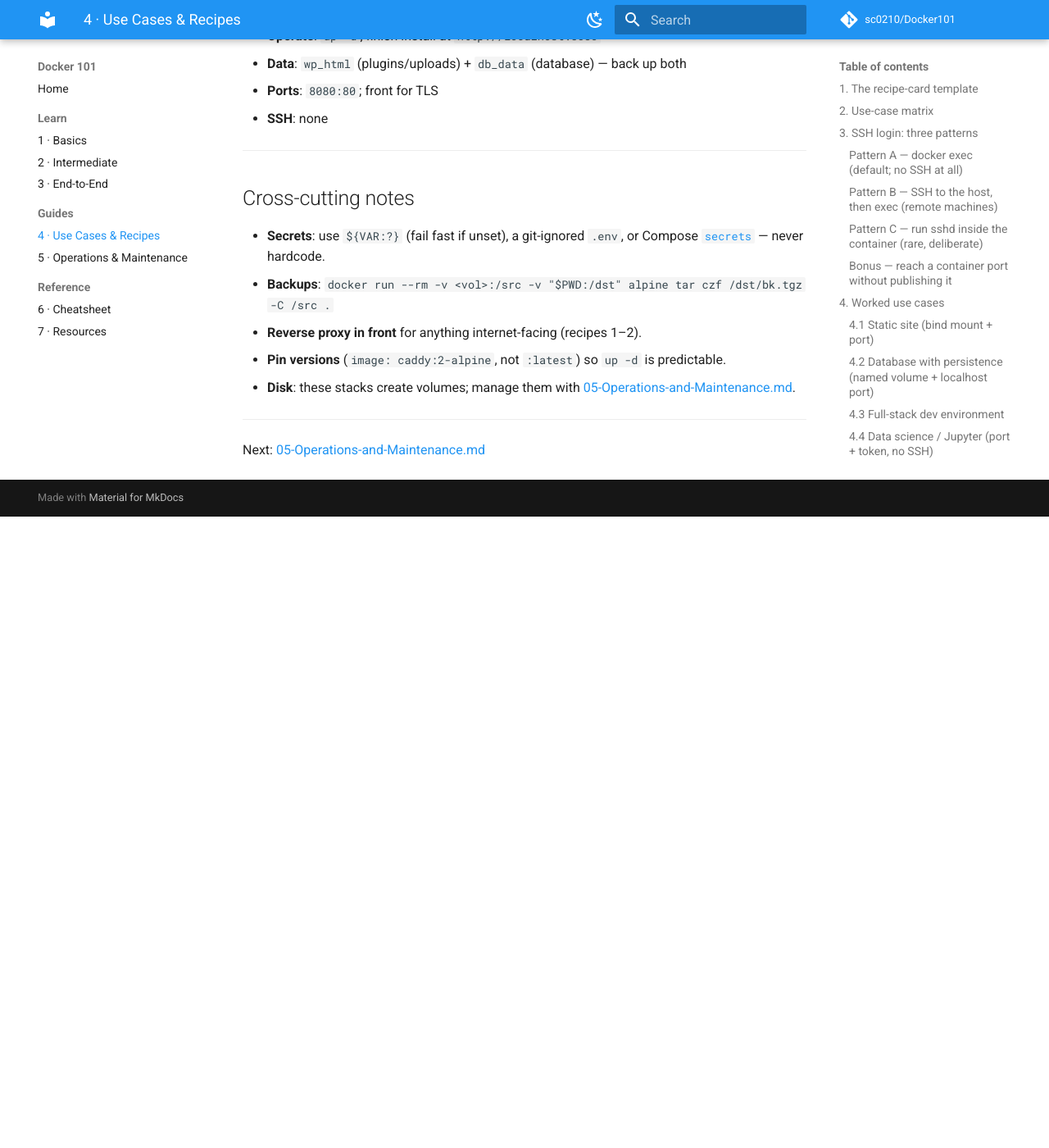
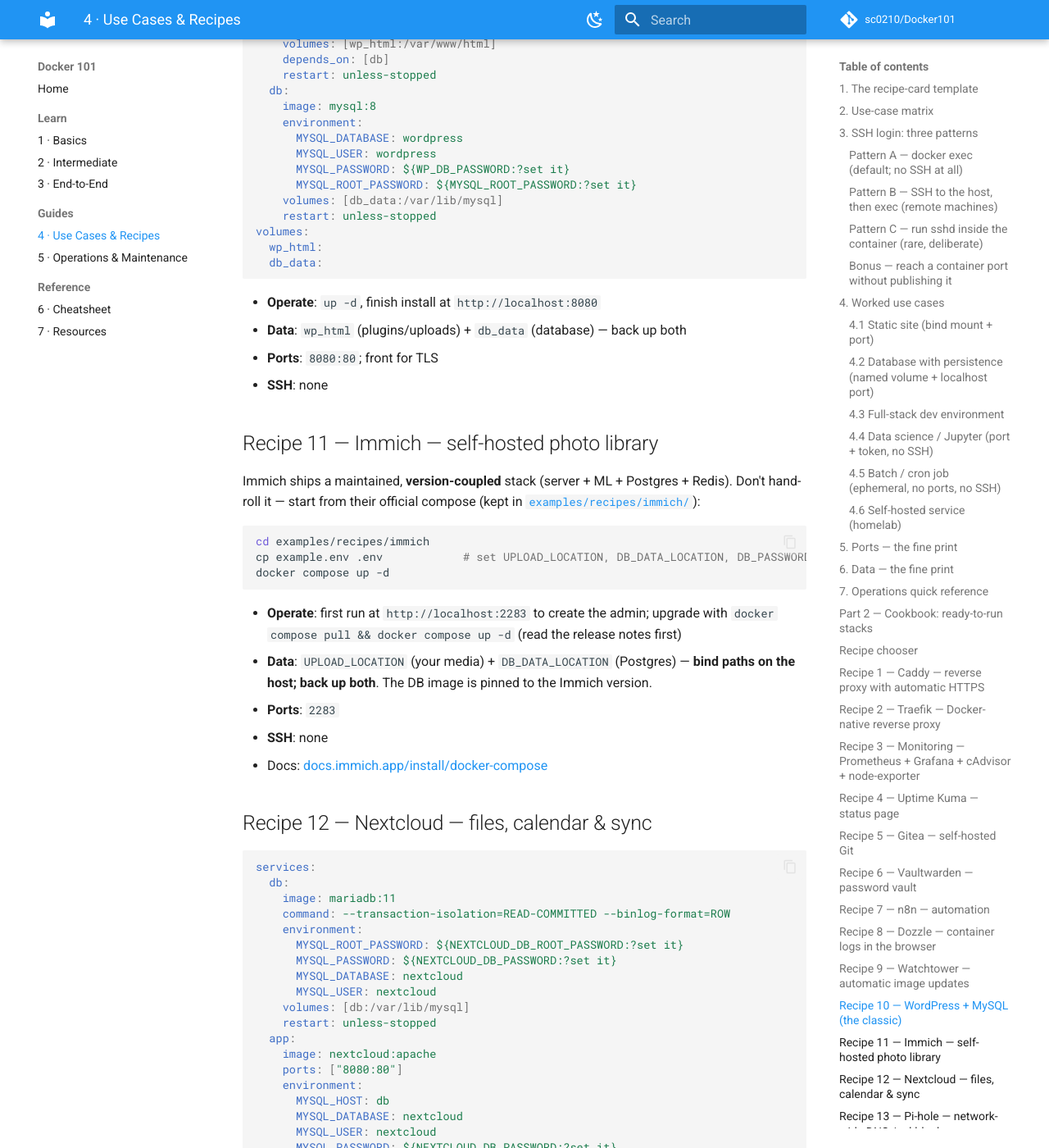
Before and after one commit to sc0210/Docker101, an MkDocs documentation site: the page built from docs/04-Use-Cases-and-Recipes.md, in a window 1280 px wide and 1400 px high, scrolled down 14142 px. Shown: the whole window at 82% size. Built offline with MkDocs 1.6.1 and Material for MkDocs 9.7.7, drawn with Linux system fonts in a browser that asks for light colours; comment, search, counter and statistics services are not loaded; before the commit the page ends 14772 px from its top, so only the background shows below that; some of the changed text lies outside the part shown.

Commit message:
Add Traefik TLS example + Immich/Nextcloud/Pi-hole/Home Assistant recipes; auto-provision Grafana datasource

````diff
--- a/docs/04-Use-Cases-and-Recipes.md
+++ b/docs/04-Use-Cases-and-Recipes.md
@@ -312,6 +312,10 @@
 | Automation/webhooks | **n8n** | visual workflows |
 | Log viewer | **Dozzle** | read-only socket, browser logs |
 | Auto image updates | **Watchtower** | pulls + restarts on new tags |
+| Photos & videos | **Immich** | official compose; DB is version-coupled |
+| Files, calendar, sync | **Nextcloud** | app + MariaDB |
+| Network-wide DNS / ad-block | **Pi-hole** | DNS sinkhole with a web UI |
+| Smart home | **Home Assistant** | host networking + privileged for devices |
 
 ---
 
@@ -390,6 +394,8 @@
 - **Data**: `letsencrypt` volume (`acme.json` — `chmod 600`)
 - **Ports**: `80`, `443`
 - **SSH**: none
+- **Local HTTPS**: runnable example with generated certs in
+  [`examples/recipes/traefik/`](../examples/recipes/traefik/) (mkcert if installed, else openssl)
 - ⚠️ Mounting the Docker socket grants control of the daemon — prefer a **read-only**
   socket (`:ro`) or socket proxy; never expose Traefik's API publicly.
 
@@ -409,7 +415,9 @@
     ports: ["3300:3000"]        # 3000 is commonly taken; map to 3300
     environment:
       GF_SECURITY_ADMIN_PASSWORD: ${GRAFANA_PASSWORD:-admin}
-    volumes: [grafana_data:/var/lib/grafana]
+    volumes:
+      - grafana_data:/var/lib/grafana
+      - ./grafana/provisioning:/etc/grafana/provisioning:ro   # auto-adds Prometheus datasource
     restart: unless-stopped
   cadvisor:
     image: gcr.io/cadvisor/cadvisor:v0.49.1
@@ -439,8 +447,9 @@
     static_configs: [{ targets: ["node-exporter:9100"] }]
 ```
 
-- **Operate**: `up -d`; Grafana `admin`/`admin` (set `GRAFANA_PASSWORD`); import
-  dashboard [15798](https://grafana.com/grafana/dashboards/15798-docker-monitoring/)
+- **Operate**: `up -d`; Grafana `admin`/`admin` (set `GRAFANA_PASSWORD`) — Prometheus
+  is provisioned as the default datasource, so just import dashboard
+  [15798](https://grafana.com/grafana/dashboards/15798-docker-monitoring/) and go.
 - **Data**: `prom_data`, `grafana_data` named volumes
 - **Ports**: `9090` (Prometheus), `3300` (Grafana), `8081` (cAdvisor)
 - **SSH**: none. `privileged: true` for cAdvisor is a real risk — run on trusted hosts only.
@@ -610,6 +619,112 @@
 - **Ports**: `8080:80`; front for TLS
 - **SSH**: none
 
+## Recipe 11 — Immich — self-hosted photo library
+
+Immich ships a maintained, **version-coupled** stack (server + ML + Postgres +
+Redis). Don't hand-roll it — start from their official compose (kept in
+[`examples/recipes/immich/`](../examples/recipes/immich/)):
+
+```bash
+cd examples/recipes/immich
+cp example.env .env            # set UPLOAD_LOCATION, DB_DATA_LOCATION, DB_PASSWORD
+docker compose up -d
+```
+
+- **Operate**: first run at `http://localhost:2283` to create the admin; upgrade with
+  `docker compose pull && docker compose up -d` (read the release notes first)
+- **Data**: `UPLOAD_LOCATION` (your media) + `DB_DATA_LOCATION` (Postgres) — **bind
+  paths on the host; back up both**. The DB image is pinned to the Immich version.
+- **Ports**: `2283`
+- **SSH**: none
+- Docs: [docs.immich.app/install/docker-compose](https://docs.immich.app/install/docker-compose)
+
+## Recipe 12 — Nextcloud — files, calendar & sync
+
+```yaml
+services:
+  db:
+    image: mariadb:11
+    command: --transaction-isolation=READ-COMMITTED --binlog-format=ROW
+    environment:
+      MYSQL_ROOT_PASSWORD: ${NEXTCLOUD_DB_ROOT_PASSWORD:?set it}
+      MYSQL_PASSWORD: ${NEXTCLOUD_DB_PASSWORD:?set it}
+      MYSQL_DATABASE: nextcloud
+      MYSQL_USER: nextcloud
+    volumes: [db:/var/lib/mysql]
+    restart: unless-stopped
+  app:
+    image: nextcloud:apache
+    ports: ["8080:80"]
+    environment:
+      MYSQL_HOST: db
+      MYSQL_DATABASE: nextcloud
+      MYSQL_USER: nextcloud
+      MYSQL_PASSWORD: ${NEXTCLOUD_DB_PASSWORD:?set it}
+      NEXTCLOUD_TRUSTED_DOMAINS: "localhost 127.0.0.1"
+    volumes: [nextcloud:/var/www/html]
+    depends_on: [db]
+    restart: unless-stopped
+volumes:
+  db:
+  nextcloud:
+```
+
+- **Operate**: `up -d`, create the admin account at `http://localhost:8080`
+- **Data**: `nextcloud` (`/var/www/html` — config + apps) + `db` (MariaDB) — back up both
+- **Ports**: `8080:80`; front for TLS, then set `NEXTCLOUD_TRUSTED_DOMAINS`/overwrite vars
+- **SSH**: none
+
+## Recipe 13 — Pi-hole — network-wide DNS / ad-block
+
+```yaml
+services:
+  pihole:
+    image: pihole/pihole:latest
+    ports:
+      - "53:53/tcp"
+      - "53:53/udp"
+      - "8090:80/tcp"                     # web UI
+    environment:
+      FTLCONF_webserver_api_password: ${PIHOLE_PASSWORD:?set it}
+      FTLCONF_dns_listeningMode: ALL
+    volumes: [pihole:/etc/pihole]
+    cap_add: [SYS_NICE]
+    restart: unless-stopped
+volumes:
+  pihole:
+```
+
+- **Operate**: `up -d`, admin at `http://localhost:8090`
+- **Data**: `pihole` (`/etc/pihole`) — blocklists + config; back it up
+- **Ports**: `53` (DNS, tcp+udp) and `8090:80` (web). If `53` is taken (macOS
+  mDNSResponder / systemd-resolved / another container), map `8053:53` and point
+  clients at `host:8053`
+- **SSH**: none
+
+## Recipe 14 — Home Assistant — smart home
+
+```yaml
+services:
+  homeassistant:
+    image: ghcr.io/home-assistant/home-assistant:stable
+    ports: ["8123:8123"]        # Linux: use network_mode: host instead
+    volumes:
+      - ha_config:/config
+      - /etc/localtime:/etc/localtime:ro
+      - /run/dbus:/run/dbus:ro
+    privileged: true            # USB / Bluetooth device access
+    restart: unless-stopped
+volumes:
+  ha_config:
+```
+
+- **Operate**: `up -d`, onboarding at `http://localhost:8123`
+- **Data**: `ha_config` (`/config`) — dashboards, integrations, `secrets.yaml`; back it up
+- **Ports**: `8123`; on **Linux** prefer `network_mode: host` (and drop `ports:`) so
+  mDNS/SSDP device discovery works — host networking is not supported on Docker Desktop
+- **SSH**: none
+
 ---
 
 ## Cross-cutting notes
````
Also changed, not shown: README.md (+1 -1 lines), docs/index.md (+1 -1 lines), examples/recipes/immich/README.md (added, +11 -0 lines), examples/recipes/traefik/README.md (added, +25 -0 lines), 13 other files.
